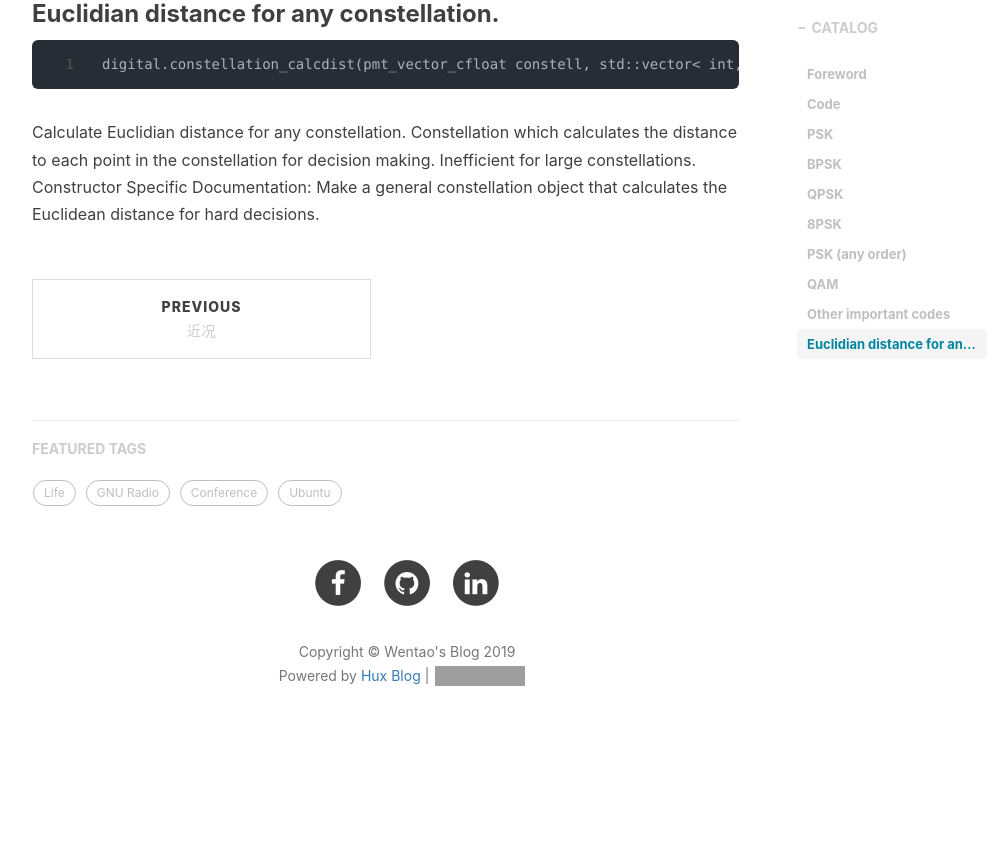
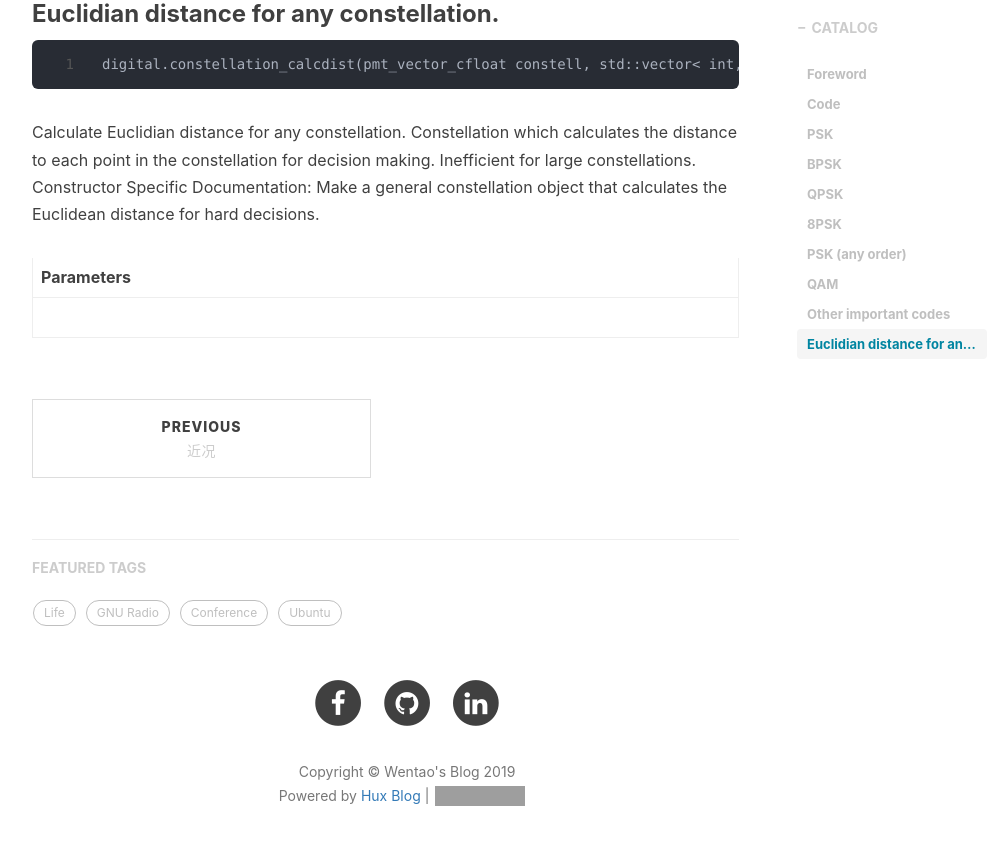
Before and after one commit to csxmt123/zhouwt612.github.io, a Jekyll site: the page built from _posts/2019-10-19-GNU Radio modulation scheme.md, in a window 1280 px wide and 900 px high, scrolled down 2371 px. Shown: the top 845 px of the window, without its empty margins (233-1239 px from the left). Built offline with Jekyll 4.4.1, drawn with Linux system fonts in a browser that asks for light colours; nearby versions of some CDN libraries; comment, search, counter and statistics services are not loaded; before the commit the page ends 3151 px from its top, so only the background shows below that; grey boxes are pictures that could not be loaded.

Commit message:
Update 2019-10-19-GNU Radio modulation scheme.md

```diff
--- a/_posts/2019-10-19-GNU Radio modulation scheme.md
+++ b/_posts/2019-10-19-GNU Radio modulation scheme.md
@@ -77,3 +77,7 @@ Calculate Euclidian distance for any constellation.
 Constellation which calculates the distance to each point in the constellation for decision making. Inefficient for large constellations.
 Constructor Specific Documentation:
 Make a general constellation object that calculates the Euclidean distance for hard decisions.
+
+|Parameters|
+|   ----   |
+|          |
```
